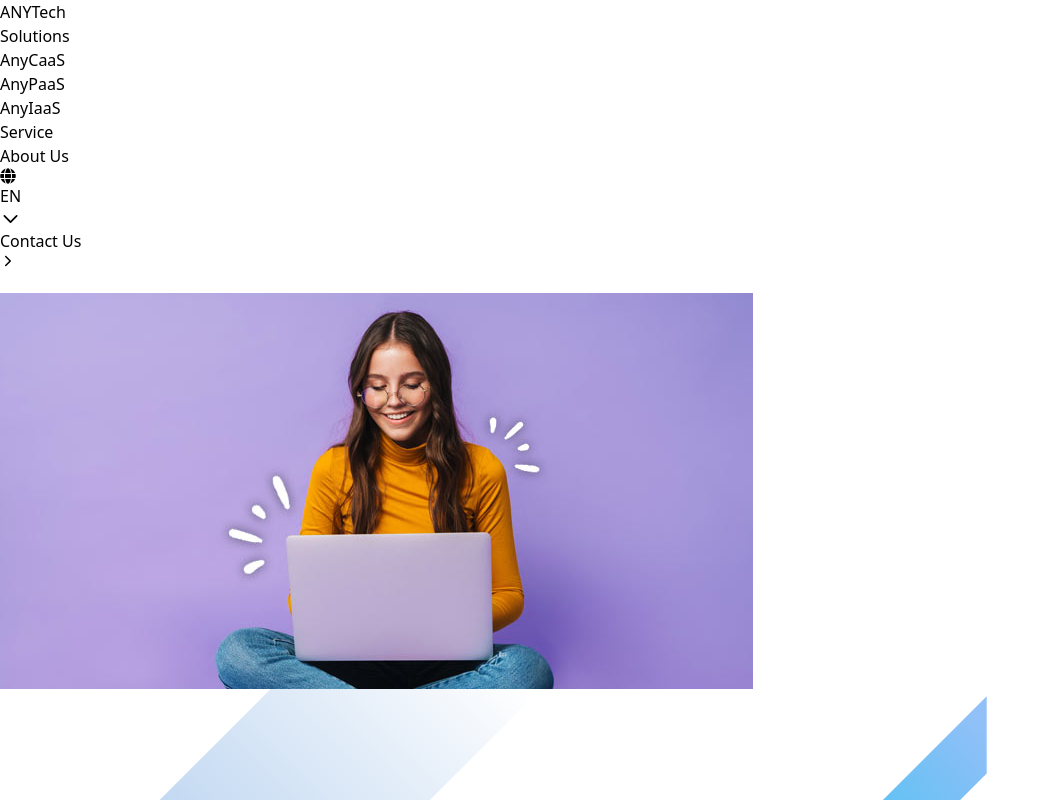
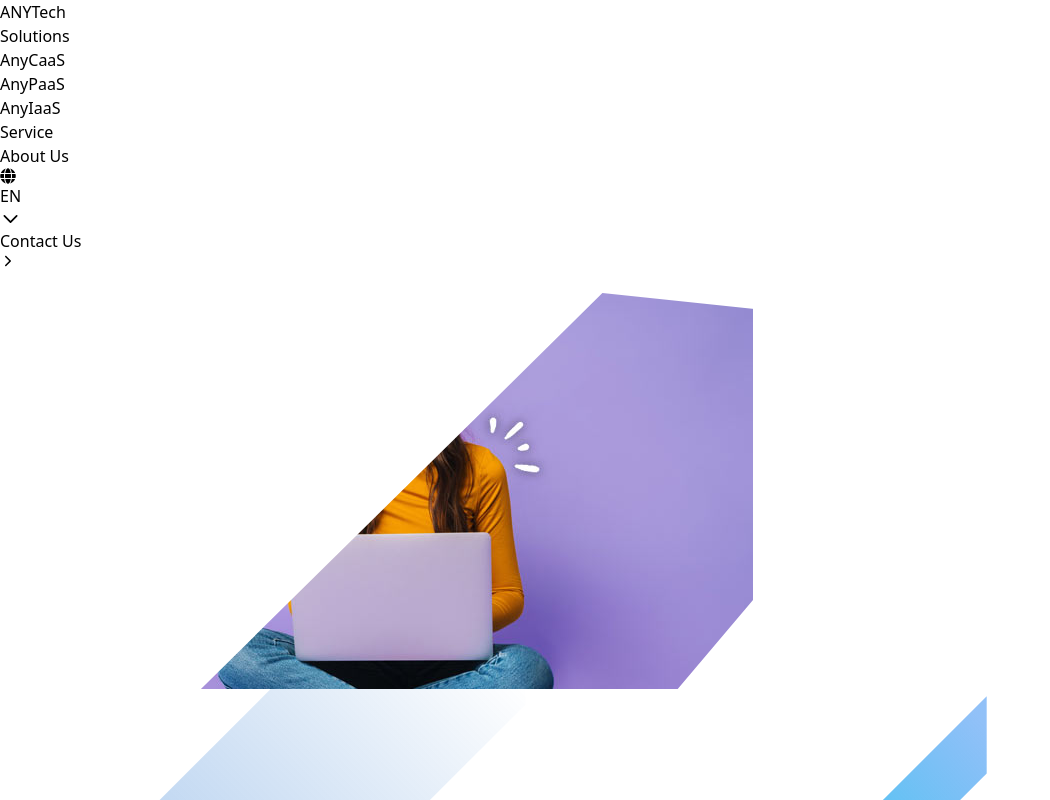
Before and after one commit to Abdullah-Az-Zahur/anyTech-landingPage, a React (Vite) app: page / in a window 1280 px wide. Shown: the top 800 px of the page, without its empty margins (0-1050 px from the left). Built offline with nearby package versions, Linux system fonts and the light colour scheme.

Commit message:
fix : banner clipath

```diff
--- a/src/pages/Home/Banner/Banner.jsx
+++ b/src/pages/Home/Banner/Banner.jsx
@@ -27,7 +27,10 @@ const Banner = () => {
       <img
         src={HeroImage}
         alt="Hero Background"
-        className="absolute  right-0 w-1/2 h-full pt-20 object-cover "
+        className="absolute  right-0 w-full h-full pt-20 object-cover  "
+        style={{
+          clipPath: "polygon(80% 0%, 130% 10%, 90% 100%, 0% 100%, 0% 150%)"
+        }}
       />
 
       {/* Floating Wave Lines - Covering Full Banner */}
```
